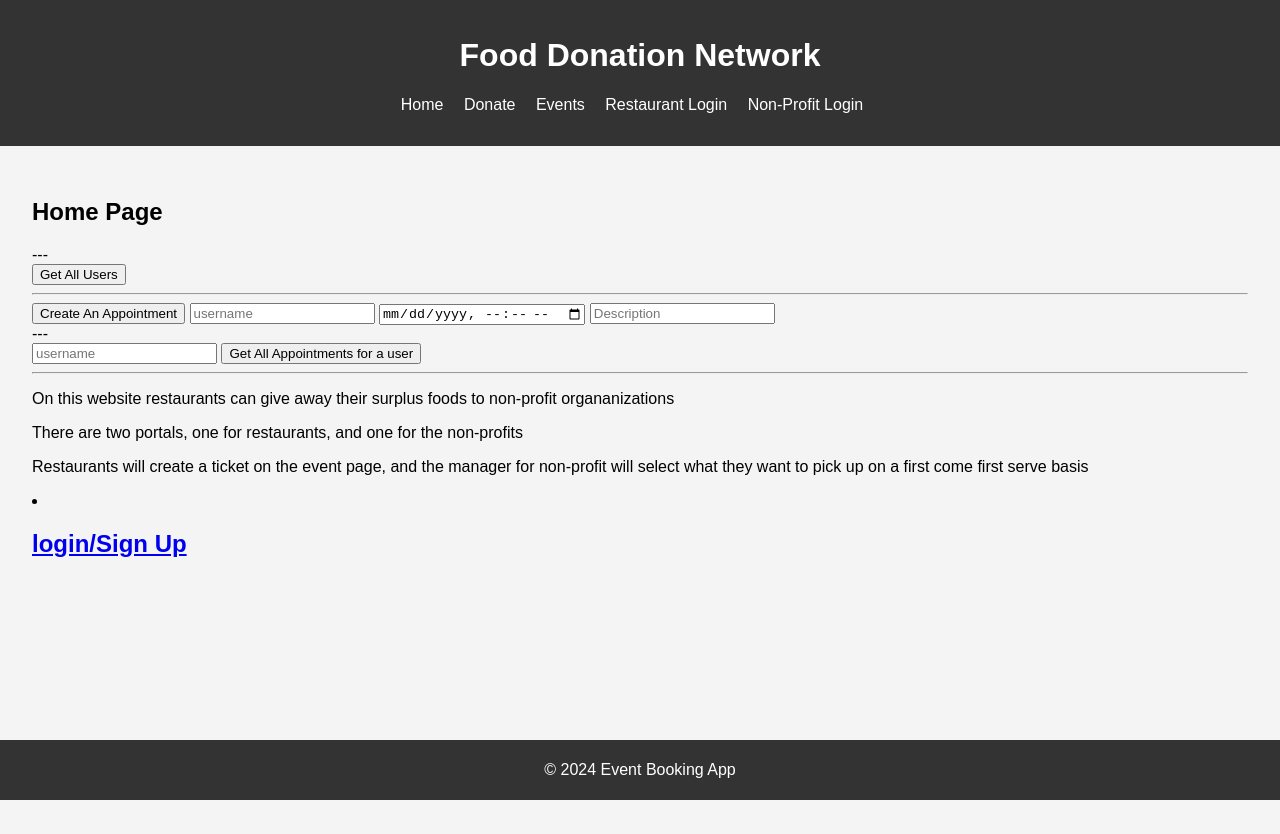
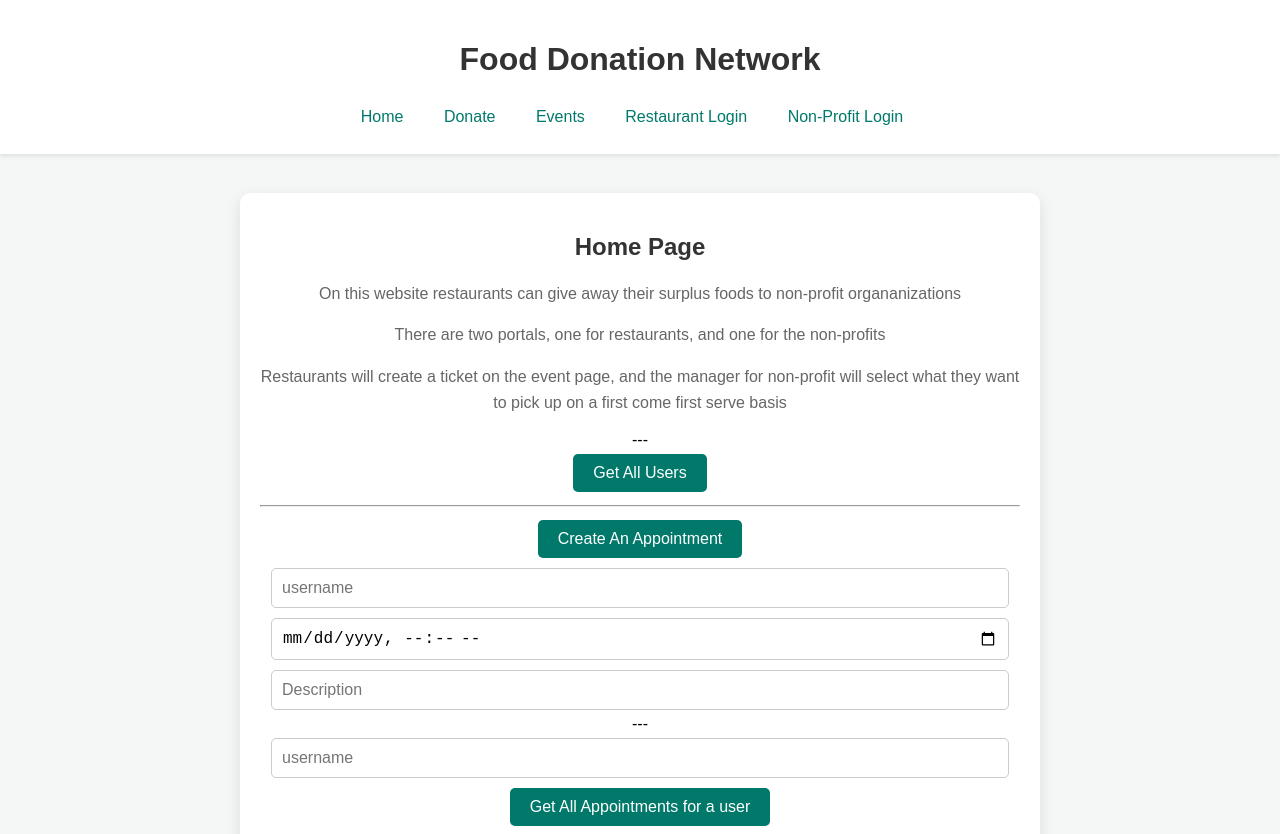
Before and after one commit to infinitydawn/group-project, a plain HTML site: page home.html in a window 1280 px wide. Shown: the top 834 px of the page. Before the commit the page ends 800 px from the top, so only its background shows below. Drawn offline with Linux system fonts and the light colour scheme.

Commit message:
updating styles for homepage

```diff
--- a/home.html
+++ b/home.html
@@ -5,7 +5,7 @@
     <meta charset="UTF-8">
     <meta name="viewport" content="width=device-width, initial-scale=1.0">
     <title>Food Donation Network</title>
-    <link rel="stylesheet" href="style/styles.css">
+    <link rel="stylesheet" href="style/home.css">
 </head>
 
 <body>
@@ -26,6 +26,10 @@
 
         <section>
             <h2>Home Page</h2>
+            <p>On this website restaurants can give away their surplus foods to non-profit organanizations</p>
+            <p>There are two portals, one for restaurants, and one for the non-profits</p>
+            <p>Restaurants will create a ticket on the event page, and the manager for non-profit will select what they
+                want to pick up on a first come first serve basis </p>
             <div>---</div>
             <div>
                 <button class="get-all-users-btn">Get All Users</button>
@@ -45,10 +49,6 @@
             <hr>
 
 
-            <p>On this website restaurants can give away their surplus foods to non-profit organanizations</p>
-            <p>There are two portals, one for restaurants, and one for the non-profits</p>
-            <p>Restaurants will create a ticket on the event page, and the manager for non-profit will select what they
-                want to pick up on a first come first serve basis </p>
 
 
 
--- /dev/null
+++ b/style/home.css
@@ -0,0 +1,124 @@
+* {
+    box-sizing: border-box;
+}
+
+body {
+    font-family: "Poppins", sans-serif;
+    margin: 0;
+    padding: 0;
+    background: #f4f7f6;
+    min-height: 100vh;
+    width: 100%;
+    overflow-x: hidden;
+}
+
+header {
+    top: 0;
+    width: 100%;
+    background-color: #ffffff;
+    color: #333333;
+    padding: 20px 0;
+    text-align: center;
+    z-index: 1000;
+    box-shadow: 0 2px 4px rgba(0, 0, 0, 0.1);
+}
+
+nav {
+    color: #333333;
+    text-align: center;
+    padding: 0.5em 0;
+}
+
+nav ul {
+    list-style: none;
+    padding: 0;
+    margin: 0;
+}
+
+nav ul li {
+    display: inline;
+    margin-right: 1rem;
+}
+
+nav ul li a {
+    color: #00796b;
+    text-decoration: none;
+    font-weight: 500;
+    padding: 5px 10px;
+    transition: color 0.3s ease;
+}
+
+nav ul li a:hover {
+    color: #004d40;
+}
+
+h1, h2 {
+    text-align: center;
+    color: #333333;
+}
+
+main {
+    display: flex;
+    flex-direction: column;
+    align-items: center;
+    justify-content: center;
+    padding: 20px;
+    width: 100%;
+    margin: 0;
+}
+
+section {
+    background: #ffffff;
+    padding: 20px;
+    border-radius: 10px;
+    box-shadow: 0 5px 15px rgba(0, 0, 0, 0.1);
+    margin: 1.2em;
+    width: 100%;
+    max-width: 800px;
+    text-align: center;
+}
+
+section p {
+    color: #666666;
+    line-height: 1.6;
+}
+
+section button {
+    background-color: #00796b;
+    color: white;
+    border: none;
+    padding: 10px 20px;
+    margin: 5px 0;
+    cursor: pointer;
+    border-radius: 5px;
+    font-size: 16px;
+    transition: background 0.3s ease, transform 0.3s ease;
+}
+
+section button:hover {
+    background-color: #004d40;
+    transform: scale(1.05);
+}
+
+section input {
+    font-size: 16px;
+    padding: 10px;
+    margin: 5px 0;
+    border: 1px solid #cccccc;
+    border-radius: 5px;
+    width: calc(100% - 22px);
+    box-sizing: border-box;
+}
+
+footer {
+    text-align: center;
+    padding: 20px 0;
+    background-color: #ffffff;
+    width: 100%;
+    box-shadow: 0 -2px 4px rgba(0, 0, 0, 0.1);
+    margin-top: auto;
+}
+
+footer p {
+    color: #333333;
+}
--- a/style/styles.css
+++ /dev/null
@@ -1,100 +0,0 @@
-body {
-    font-family: Arial, sans-serif;
-    margin: 0;
-    padding: 0;
-    background-color: #f4f4f4;
-
-    min-height: 100vh;
-    display: flex;
-    flex-direction: column;
-
-
-}
-
-header {
-    background-color: #333;
-    color: #fff;
-    padding: 10px 0;
-    text-align: center;
-}
-
-.div {
-    display: flex;
-    width: 100px;
-    height: 100px;
-    /* background: #333; */
-    /* border:1px solid gray; */
-
-    margin: 10px;
-    border-width: 1020px;
-    font: 20px;
-}
-
-header {
-    background-color: #333;
-    color: white;
-    padding: 1rem;
-
-}
-
-nav ul {
-    list-style: none;
-    padding: 0;
-}
-
-nav ul li {
-    display: inline;
-    margin-right: 1rem;
-}
-
-nav ul li a {
-    color: white;
-    text-decoration: none;
-}
-
-main {
-    padding: 2rem;
-}
-
-footer {
-    background-color: #333;
-    color: white;
-    text-align: center;
-    padding: 0.3em;
-
-    margin-top: auto;
-}
-
-
-.container{
-    width: 400px;
-    max-width: 400px;
-    margin: 1rem;
-    padding: 2rem;
-    box-shadow: 0 0 40px rgba(0 0 0 0.2);
-    border-radius: var(--border-redius);
-    background: #9a8b8b;
-}
-
-
-
-.input{
-    text-align: center;
-}
-.form>*:first-child{
-    margin-top: 0;
-}
-.form_input-group{
-    margin-bottom: 1rem;
-    /* text-align: center; */
-}
-
-.button {
-    width: 150px;
-    font-weight: bold;
-    cursor: pointer;
-    /* text-align: center; */
-}
-.text{
-    text-align: center;
-}
```
Also changed, not shown: money_donation_form.html (+1 -1 lines), style/money_donation_form.css (renamed from style/forms.css).
